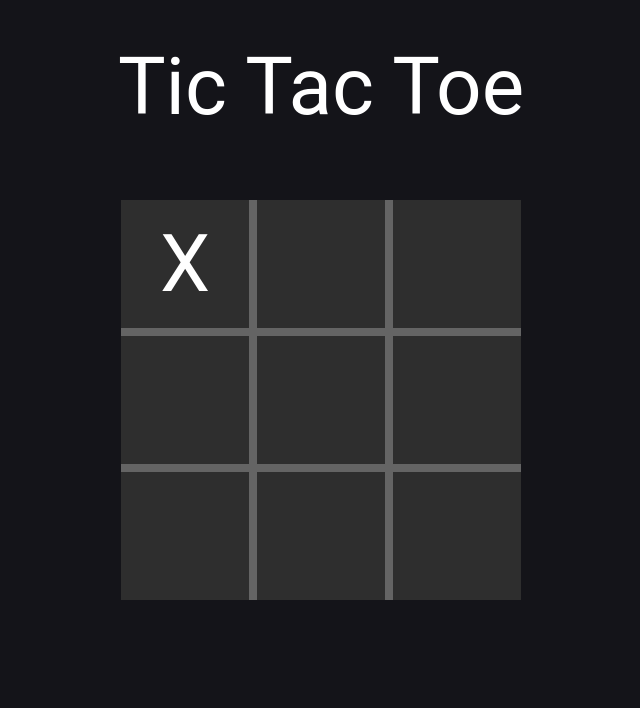
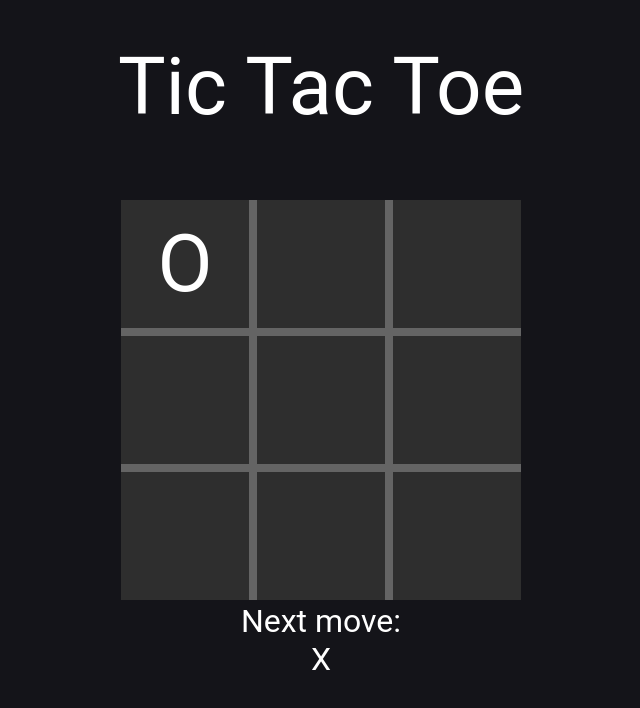
Before and after one commit to SCREECH115/tic-tac-toe, a plain HTML site: page index.html in a window 1280 px wide. Both pictures are taken after a click on the element 504 px from the left and 264 px from the top of the page. Shown: the whole page, without its empty margins (319-959 px from the left). Drawn offline with nearby package versions, Linux system fonts and the light colour scheme.

Commit message:
Added displaying next move player

```diff
--- a/app.js
+++ b/app.js
@@ -1,4 +1,4 @@
-let click = "O";
+let click = "X";
 let numbers = Array(9).fill(null);
 
 const sleep = (milliseconds) => {
@@ -11,6 +11,7 @@ for (let i = 0; i < 9; i++) {
     $(".winner").text("");
     if (numbers[i]) return;
     click = click == "O" ? "X" : "O";
+    $(".player").text(click == "O" ? "X" : "O");
     numbers[i] = click;
     console.log(numbers);
     $(tile).text(click);
--- a/index.html
+++ b/index.html
@@ -13,5 +13,9 @@
     <div class="title">Tic Tac Toe</div>
     <div class="container"></div>
     <div class="winner"></div>
+    <div class="move">
+      Next move: <br />
+      <div class="player"></div>
+    </div>
   </body>
 </html>
--- a/style.css
+++ b/style.css
@@ -46,3 +46,12 @@ body {
   align-items: center;
   font-size: 24px;
 }
+
+.move {
+  position: absolute;
+  top: 80%;
+  left: 50%;
+  transform: translate(-50%, -50%);
+  font-size: 32px;
+  text-align: center;
+}
```
Also changed, not shown: 1 other file.
